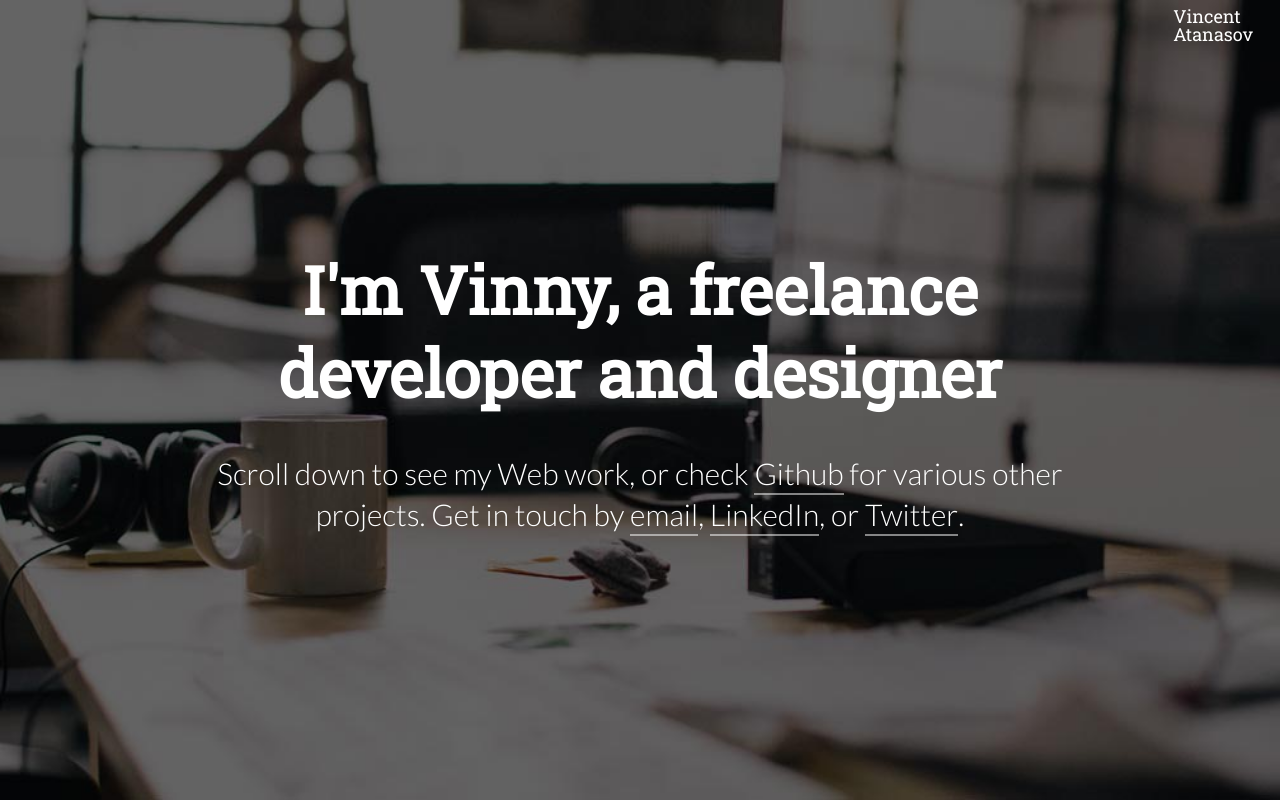
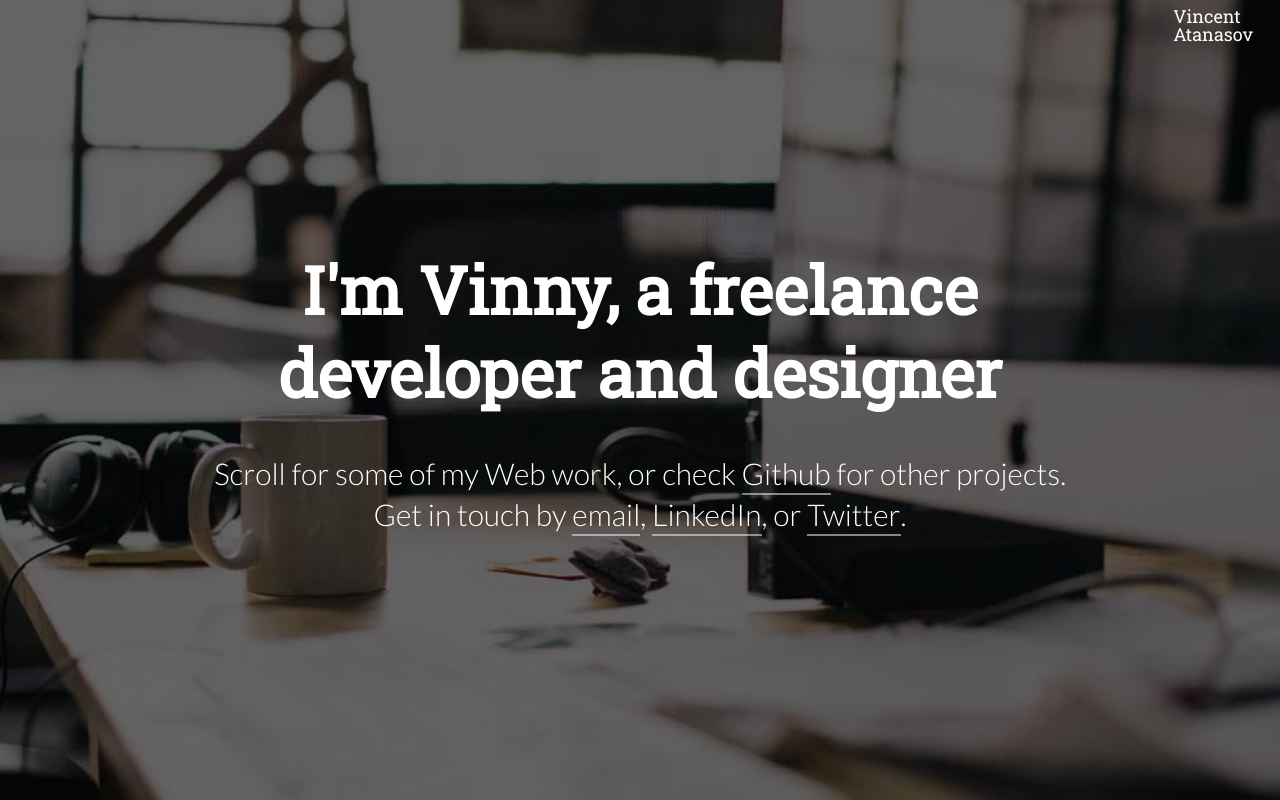
Before and after one commit to vinnyatanasov/vinnyatanasov.github.io, a website: page index.html in a window 1280 px wide. Shown: the top 800 px of the page. Drawn offline with Linux system fonts and the light colour scheme.

Commit message:
Update index.html

```diff
--- a/index.html
+++ b/index.html
@@ -22,7 +22,7 @@
             <div class="row" id="intro-content">
                 <div class="container">
                     <h1>I'm Vinny, a freelance<br>developer and designer</h1>
-                    <p>Scroll down to see my Web work, or check <a href="https://github.com/vinnyatanasov" target="_blank">Github</a> for various other projects. Get in touch by <a href="mailto:hello@vindesign.co.uk">email</a>, <a href="https://www.linkedin.com/in/vincentatanasov" target="_blank">LinkedIn</a>, or <a href="https://twitter.com/vinnyatanasov" target="_blank">Twitter</a>.</p>
+                    <p>Scroll for some of my Web work, or check <a href="https://github.com/vinnyatanasov" target="_blank">Github</a> for other projects. Get in touch by <a href="mailto:hello@vindesign.co.uk">email</a>, <a href="https://www.linkedin.com/in/vincentatanasov" target="_blank">LinkedIn</a>, or <a href="https://twitter.com/vinnyatanasov" target="_blank">Twitter</a>.</p>
                 </div>
             </div>
 
@@ -31,11 +31,6 @@
                     <div class="container">
                         <h2>Web projects</h2>
                         <ul class="block-links">
-                            <!--<li>
-                                <a href="#"  target="_blank" class="coming-soon">
-                                    <h3>Versus Coaching <span>coming soon...</span></h3>
-                                </a>
-                            </li>-->
                             <li>
                                 <a href="http://www.houseofbeautyboutique.com/"  target="_blank">
                                     <h3>House of Beauty <span>front end, shopify</span></h3>
```
